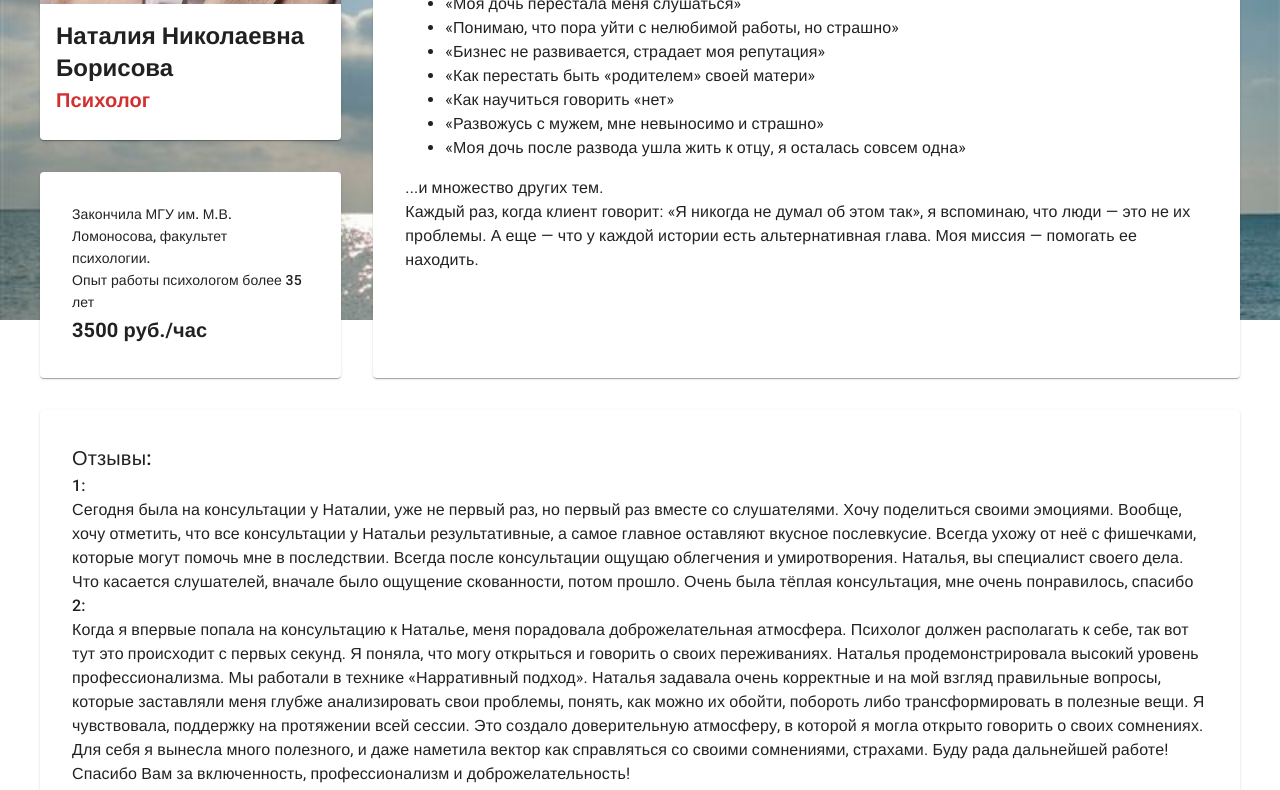
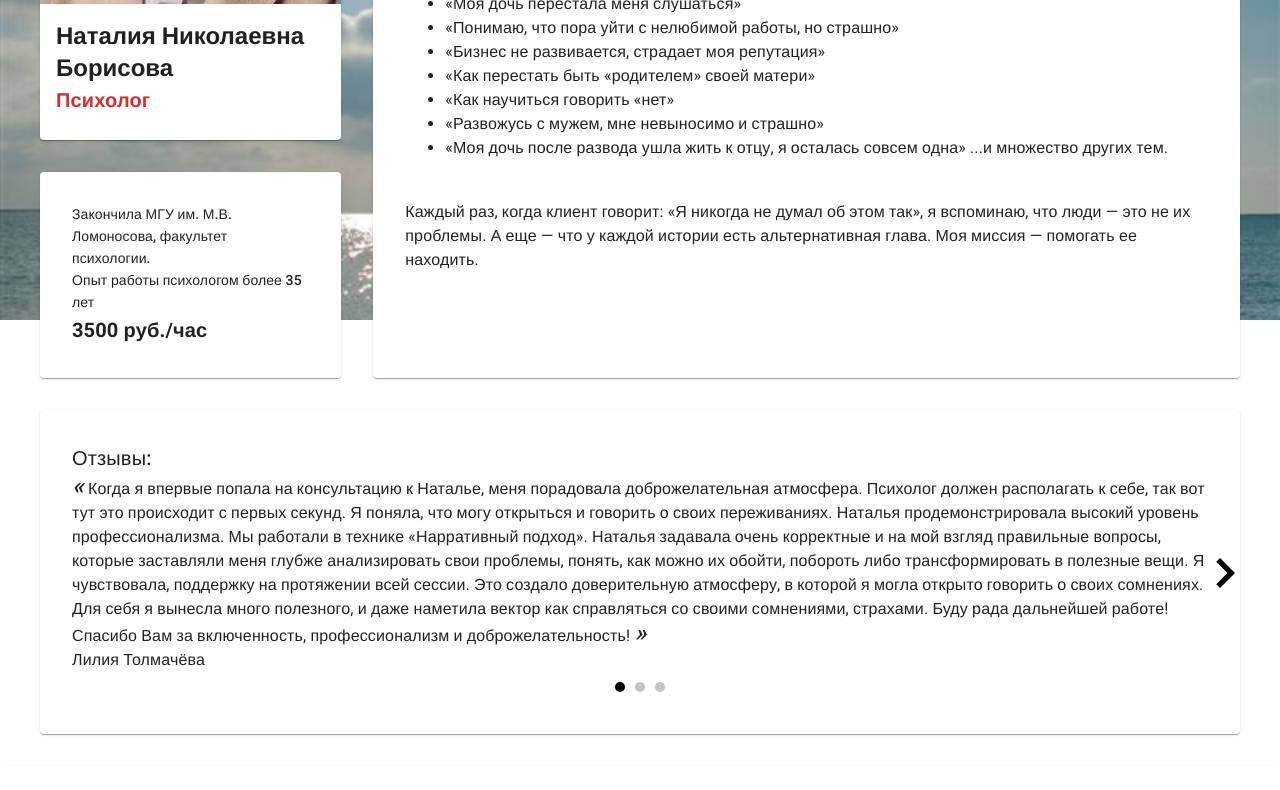
Before and after one commit to Arteminariy/psycho, a React (Vite) app: page / in a window 1280 px wide. Shown: the part 480-1270 px from the top of the page. Built offline with nearby package versions, Linux system fonts and the light colour scheme; a web font is replaced by a local one.

Commit message:
chore: внесены правки

```diff
--- a/package.json
+++ b/package.json
@@ -16,6 +16,7 @@
     "@types/node": "^16.18.4",
     "@types/react": "^18.0.26",
     "@types/react-dom": "^18.0.9",
+    "keen-slider": "^6.8.6",
     "react": "^18.2.0",
     "react-dom": "^18.2.0",
     "styled-components": "^5.3.6",
--- a/src/components/Description/Description.tsx
+++ b/src/components/Description/Description.tsx
@@ -39,13 +39,13 @@ export const Description = () => {
 					<li>«Развожусь с мужем, мне невыносимо и страшно»</li>
 					<li>
 						«Моя дочь после развода ушла жить к отцу, я осталась
-						совсем одна»
+						совсем одна» ...и множество других тем.
 					</li>
 				</ul>
-				...и множество других тем. <br /> Каждый раз, когда клиент
-				говорит: «Я никогда не думал об этом так», я вспоминаю, что люди
-				— это не их проблемы. А еще — что у каждой истории есть
-				альтернативная глава. Моя миссия — помогать ее находить.
+				<br /> Каждый раз, когда клиент говорит: «Я никогда не думал об
+				этом так», я вспоминаю, что люди — это не их проблемы. А еще —
+				что у каждой истории есть альтернативная глава. Моя миссия —
+				помогать ее находить.
 			</Typography>
 		</Card>
 	);
--- a/src/components/Reviews/Reviews.css
+++ b/src/components/Reviews/Reviews.css
@@ -3,6 +3,12 @@
 	max-width: 1200px;
 	padding: 2em;
 	margin: 0 auto;
+}
+
+.quote {
+	font-size: 1.5rem;
+	line-height: 1.5rem;
+	font-weight: 500;
 }
 
 @media (400px < width < 1200px)  {
@@ -18,3 +24,57 @@
 		margin: 2em auto 0;
 	}
 }
+
+
+.navigation-wrapper {
+	position: relative;
+  }
+
+  .dots {
+	display: flex;
+	padding: 10px 0;
+	justify-content: center;
+  }
+
+  .dot {
+	border: none;
+	width: 10px;
+	height: 10px;
+	background: #c5c5c5;
+	border-radius: 50%;
+	margin: 0 5px;
+	padding: 5px;
+	cursor: pointer;
+  }
+
+  .dot:focus {
+	outline: none;
+  }
+
+  .dot.active {
+	background: #000;
+  }
+
+  .arrow {
+	width: 30px;
+	height: 30px;
+	position: absolute;
+	top: 50%;
+	transform: translateY(-50%);
+	-webkit-transform: translateY(-50%);
+	fill: #000;
+	cursor: pointer;
+  }
+
+  .arrow--left {
+	left: -32px;
+  }
+
+  .arrow--right {
+	left: auto;
+	right: -32px;
+  }
+
+  .arrow--disabled {
+	fill: rgba(255, 255, 255, 0.5);
+  }
--- a/src/components/Reviews/Reviews.tsx
+++ b/src/components/Reviews/Reviews.tsx
@@ -1,20 +1,59 @@
 import { Card, Typography } from '@mui/material';
+import { useKeenSlider } from 'keen-slider/react';
 import './Reviews.css';
+import 'keen-slider/keen-slider.min.css';
+import { useState } from 'react';
 
 type Review = {
 	author: string;
 	text: string;
 };
 
+function Arrow(props: {
+	disabled: boolean;
+	left?: boolean;
+	onClick: (e: any) => void;
+}) {
+	const disabled = props.disabled ? ' arrow--disabled' : '';
+	return (
+		<svg
+			onClick={props.onClick}
+			className={`arrow ${
+				props.left ? 'arrow--left' : 'arrow--right'
+			} ${disabled}`}
+			xmlns="http://www.w3.org/2000/svg"
+			viewBox="0 0 24 24"
+		>
+			{props.left && (
+				<path d="M16.67 0l2.83 2.829-9.339 9.175 9.339 9.167-2.83 2.829-12.17-11.996z" />
+			)}
+			{!props.left && (
+				<path d="M5 3l3.057-3 11.943 12-11.943 12-3.057-3 9-9z" />
+			)}
+		</svg>
+	);
+}
+
 export const Reviews = () => {
+	const [currentSlide, setCurrentSlide] = useState(0);
+	const [loaded, setLoaded] = useState(false);
+	const [sliderRef, instanceRef] = useKeenSlider<HTMLDivElement>({
+		initial: 0,
+		slideChanged(slider) {
+			setCurrentSlide(slider.track.details.rel);
+		},
+		created() {
+			setLoaded(true);
+		},
+	});
 	const reviews: Review[] = [
-		{
-			text: 'Сегодня  была  на консультации у Наталии, уже не первый раз, но первый раз вместе со слушателями. Хочу поделиться своими эмоциями. Вообще, хочу отметить, что все консультации у Натальи результативные, а самое главное оставляют вкусное послевкусие. Всегда ухожу от неё с фишечками, которые могут помочь мне в последствии. Всегда после консультации ощущаю облегчения и умиротворения. Наталья, вы специалист своего дела. Что касается слушателей, вначале было ощущение скованности, потом прошло. Очень была тёплая консультация, мне очень понравилось, спасибо',
-			author: '',
-		},
 		{
 			text: 'Когда я впервые попала на консультацию к Наталье, меня порадовала доброжелательная атмосфера. Психолог должен располагать к себе, так вот тут это происходит с первых секунд. Я поняла, что могу открыться и говорить о своих переживаниях. Наталья продемонстрировала высокий уровень профессионализма. Мы работали в технике «Нарративный подход». Наталья задавала очень корректные и на мой взгляд правильные вопросы, которые заставляли меня глубже анализировать свои проблемы, понять, как можно их обойти, побороть либо трансформировать в полезные вещи. Я чувствовала, поддержку на протяжении всей сессии. Это создало доверительную атмосферу, в которой я могла открыто говорить о своих сомнениях. Для себя я вынесла много полезного, и даже наметила вектор как справляться со своими сомнениями, страхами. Буду рада дальнейшей работе! Спасибо Вам за включенность, профессионализм и доброжелательность!',
 			author: 'Лилия Толмачёва',
+		},
+		{
+			text: 'Сегодня  была  на консультации у Наталии, уже не первый раз, но первый раз вместе со слушателями. Хочу поделиться своими эмоциями. Вообще, хочу отметить, что все консультации у Натальи результативные, а самое главное оставляют вкусное послевкусие. Всегда ухожу от неё с фишечками, которые могут помочь мне в последствии. Всегда после консультации ощущаю облегчения и умиротворения. Наталья, вы специалист своего дела. Что касается слушателей, вначале было ощущение скованности, потом прошло. Очень была тёплая консультация, мне очень понравилось, спасибо',
+			author: 'Татьяна',
 		},
 		{
 			text: 'Прорабатывала с Натальей проблему - страха уйти из найма и начать работать на себя. После первой сессии почувствовала уверенность в себе. Появился план действий. Страх отступил. Спустя две недели начала делать активные шаги по реализации плана. Спасибо Наталья.',
@@ -25,12 +64,72 @@ export const Reviews = () => {
 	return (
 		<Card className="reviewsContainer">
 			<Typography variant="h6">Отзывы:</Typography>
-			{reviews.map(({ author, text }, i) => (
-				<Typography>
-					<Typography fontWeight={500}>{i + 1}:</Typography> {text}
-					<Typography>{author}</Typography>
-				</Typography>
-			))}
+			<div className="navigation-wrapper">
+				<div ref={sliderRef} className="keen-slider">
+					{reviews.map(({ author, text }, i) => (
+						<div
+							className={`keen-slider__slide number-slide${
+								i + 1
+							}`}
+						>
+							<Typography>
+								<i className="quote">«</i> {text}{' '}
+								<i className="quote">»</i>
+								<Typography fontWeight={500}>
+									{author}
+								</Typography>
+							</Typography>
+						</div>
+					))}
+				</div>
+				{loaded && instanceRef.current && (
+					<>
+						<Arrow
+							left
+							onClick={(e: any) =>
+								e.stopPropagation() ||
+								instanceRef.current?.prev()
+							}
+							disabled={currentSlide === 0}
+						/>
+
+						<Arrow
+							onClick={(e: any) =>
+								e.stopPropagation() ||
+								instanceRef.current?.next()
+							}
+							disabled={
+								currentSlide ===
+								instanceRef.current.track.details.slides
+									.length -
+									1
+							}
+						/>
+					</>
+				)}
+			</div>
+			{loaded && instanceRef.current && (
+				<div className="dots">
+					{[
+						...Array(
+							instanceRef.current.track.details.slides.length
+						).keys(),
+					].map((idx) => {
+						return (
+							<button
+								key={idx}
+								onClick={() => {
+									instanceRef.current?.moveToIdx(idx);
+								}}
+								className={
+									'dot' +
+									(currentSlide === idx ? ' active' : '')
+								}
+							></button>
+						);
+					})}
+				</div>
+			)}
 		</Card>
 	);
 };
--- a/tsconfig.json
+++ b/tsconfig.json
@@ -1,6 +1,6 @@
 {
   "compilerOptions": {
-    "target": "es5",
+    "target": "ES2015",
     "lib": [
       "dom",
       "dom.iterable",
```
Also changed, not shown: public/index.html (+40 -16 lines), 2 other files (tests, documents, lock files or other folders).
